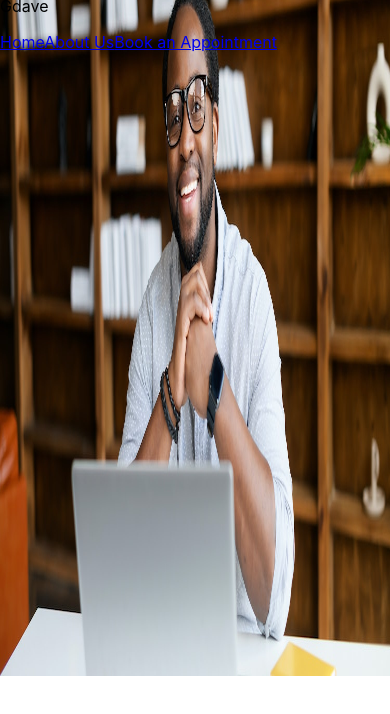
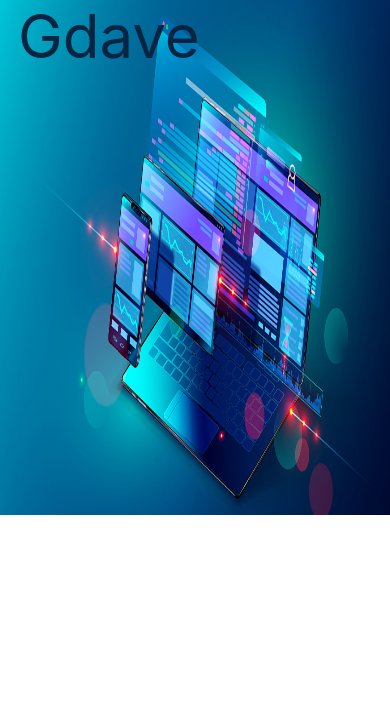
Before and after one commit to DAMDAVE/gdave, a React (Create React App) app: page / in a window 390 px wide. Shown: the top 714 px of the page. Built offline with nearby package versions, Linux system fonts and the light colour scheme.

Commit message:
new commits

```diff
--- a/src/App.css
+++ b/src/App.css
@@ -1,13 +1,71 @@
 /* Styles for the Header */
 header {
-  background-image: url(./Assets/Images/gdave5.png);
+  background-image: url(./Assets/Images/gdave4.jpg);
   background-repeat: no-repeat;
   background-size: 100% 100%;
   width: 100%;
-  height: 680px;
-  margin-top: -20px;
+  height: 605px;
 }
 
-header>p {
-  padding-top: 0px;
+.gdave{
+   font-size: 70px;
+   padding-left: 20px;
+   color: #062542;
+   text-decoration: none;
 }
+
+.navItems {
+  padding-left: 30px;
+  color: #ffffff;
+  font-size: 20px;
+  text-decoration: none;
+}
+
+@media screen and (max-width: 320px) {
+  header {
+    height: 100px;
+  }
+  .gdave{
+    font-size: 30px;
+    padding-left: 12px;
+  }
+
+}
+
+@media  screen and (max-width: 480px) {
+  header {
+    height: 150px;
+  }
+  .gdave{
+    font-size: 40px;
+    padding-left: 14px;
+ }
+}
+
+@media  screen and (max-width: 768px) {
+  header {
+    height: 399px;
+  }
+  .gdave{
+    font-size: 50px;
+    padding-left: 16px;
+ }
+ .navItems {
+  padding-left: 30px;
+  font-size: 15px;
+}
+}
+
+@media  screen and (max-width: 992px) {
+  header {
+    height: 515px;
+  }
+  .gdave{
+    font-size: 60px;
+    padding-left: 18px;
+ }
+ .navItems {
+  padding-left: 30px;
+  font-size: 18px;
+}
+}
--- a/src/Components/HomePage/Header.js
+++ b/src/Components/HomePage/Header.js
@@ -1,15 +1,48 @@
 import { Link } from "react-router-dom";
+import { useState, useEffect } from "react";
+
+const links = (
+    <>
+    <Link to='/' className='navItems'>Home</Link>
+    <Link to='/about-us' className='navItems'>About Us</Link>
+    <Link to='/booking' className='navItems'>Book an Appointment</Link>
+    </>
+  )
+// const screenWidth = window.innerWidth;
+// function Header () {
+//     return (
+//     <>
+//       <header>
+//        <div>
+//        <Link to='/' className='gdave'>Gdave</Link>
+//        {
+//         screenWidth >= 600 ? ({links}) : null
+//        }
+//        </div>
+//       </header>
+//     </>
+//     )
+// }
+
 
 function Header () {
-    return (
-    <>
-      <header>
-      <p>Gdave</p>
-      <Link to='/' className='navItems'>Home</Link>
-      <Link to='/about-us' className='navItems'>About Us</Link>
-      <Link to='/booking' className='navItems'>Book an Appointment</Link>
-      </header>
-    </>
-    )
+  const [screenWidth, setScreenWidth] = useState(null);
+
+  useEffect(() => {
+    setScreenWidth(window.innerWidth);
+    const handleResize = () => setScreenWidth(window.innerWidth);
+    window.addEventListener("resize", handleResize);
+    return () => window.removeEventListener("resize", handleResize);
+  }, []);
+
+  return (
+    <header>
+    <div>
+      <Link to='/' className='gdave'>Gdave</Link>
+      {screenWidth && screenWidth >= 600 ? links : null}
+    </div>
+    </header>
+  );
 }
+
 export default Header;
```
